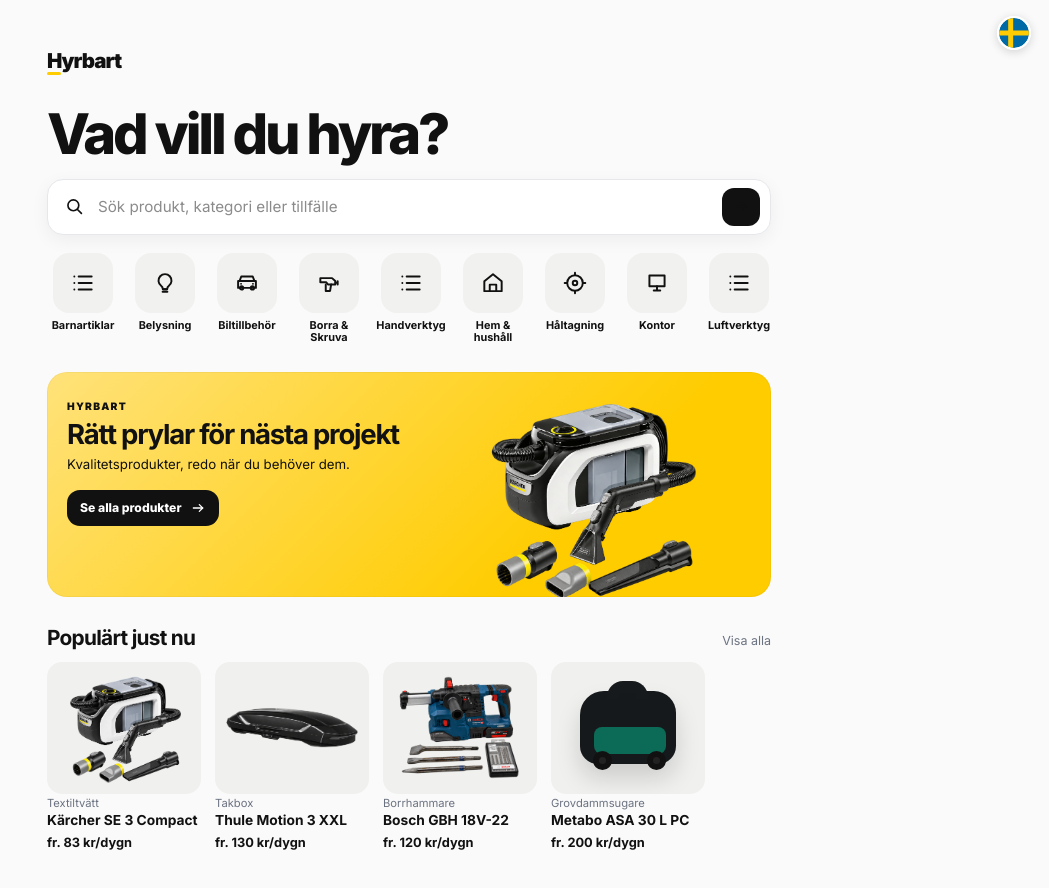
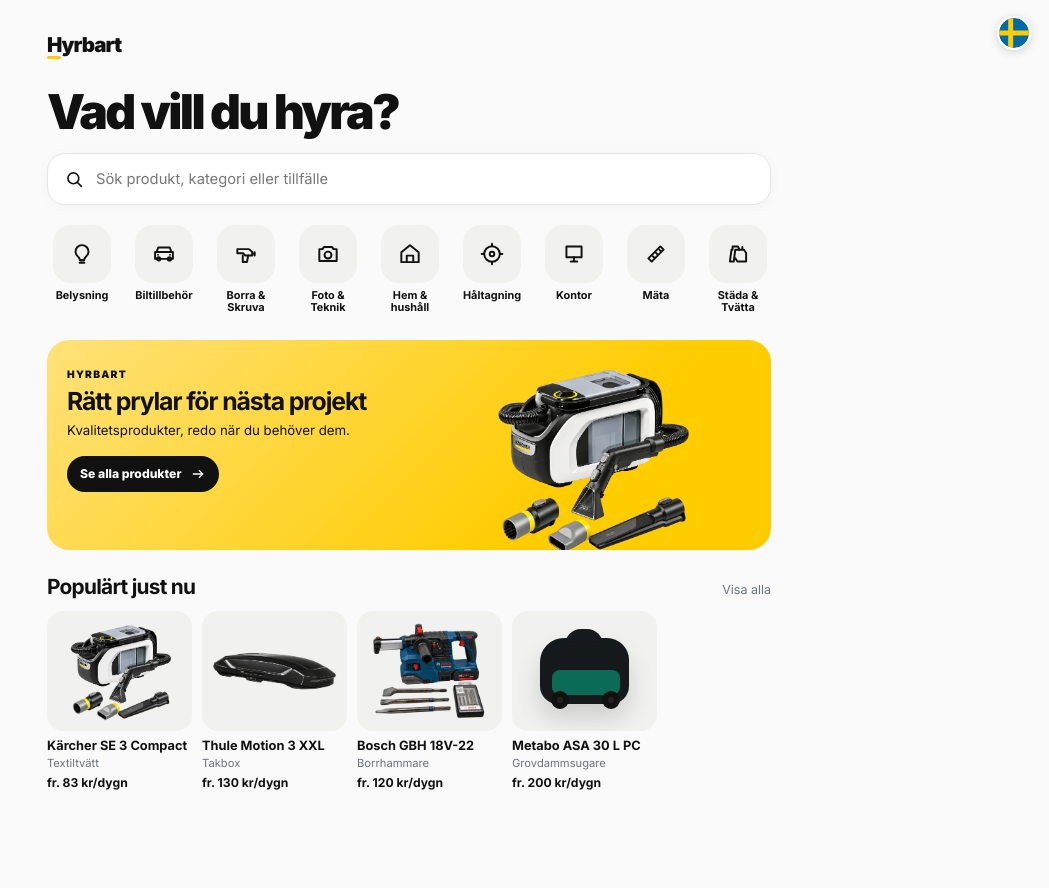
Before and after one commit to peralmkvist/hyrbart-webapp, a Next.js app in the folder hyrbart-webapp/: page /sv in a window 1280 px wide. Shown: the top 888 px of the page, without its empty margins (231-1280 px from the left). Built offline with nearby package versions, Linux system fonts and the light colour scheme; no server answers.

Commit message:
Restore previous homepage design

```diff
--- a/hyrbart-webapp/app/[locale]/page.tsx
+++ b/hyrbart-webapp/app/[locale]/page.tsx
@@ -4,20 +4,17 @@ import ProductVisual from '@/components/ProductVisual';
 import { ArrowIcon, CategoryIcon, SearchIcon } from '@/components/Icons';
 
 const categoryDefinitions = [
-  { value: 'Barnartiklar', sv: 'Barnartiklar', en: 'Baby & kids' },
   { value: 'Belysning', sv: 'Belysning', en: 'Lighting' },
   { value: 'Biltillbehör', sv: 'Biltillbehör', en: 'Car accessories' },
   { value: 'Borra & Skruva', sv: 'Borra & Skruva', en: 'Drilling & screwdriving' },
-  { value: 'Handverktyg', sv: 'Handverktyg', en: 'Hand tools' },
+  { value: 'Foto & Teknik', sv: 'Foto & Teknik', en: 'Photo & tech' },
   { value: 'Hem & hushåll', sv: 'Hem & hushåll', en: 'Home & household' },
   { value: 'Håltagning', sv: 'Håltagning', en: 'Hole making' },
   { value: 'Kontor', sv: 'Kontor', en: 'Office' },
-  { value: 'Luftverktyg', sv: 'Luftverktyg', en: 'Air tools' },
   { value: 'Mäta', sv: 'Mäta', en: 'Measuring' },
   { value: 'Städa & Tvätta', sv: 'Städa & Tvätta', en: 'Cleaning & washing' },
   { value: 'Såga & Slipa', sv: 'Såga & Slipa', en: 'Sawing & sanding' },
   { value: 'Trädgård', sv: 'Trädgård', en: 'Garden' },
-  { value: 'Värme', sv: 'Värme', en: 'Heating' },
 ];
 
 function formatPrice(price: string, en: boolean) {
@@ -34,30 +31,22 @@ export default async function HomePage({ params }: { params: Promise<{ locale: s
     .slice(0, 4);
 
   return (
-    <div className="pageShell homePage2 discoveryHome21">
+    <div className="pageShell homePage2">
       <header className="brandHeader2" aria-label="Hyrbart">
         <Link href={`/${locale}`} className="hyrbartWordmark2" aria-label="Hyrbart">
           <span className="hyrbartWordmarkH2">H<i aria-hidden="true" /></span><span>yrbart</span>
         </Link>
       </header>
 
-      <section className="homeIntro2 discoveryIntro21">
+      <section className="homeIntro2">
         <h1>{en ? 'What do you want to rent?' : 'Vad vill du hyra?'}</h1>
-        <form action={`/${locale}/produkter`} method="get" className="searchField2 homeSearch2 discoverySearch21" role="search">
+        <Link href={`/${locale}/produkter`} className="searchField2 homeSearch2">
           <SearchIcon aria-hidden="true" />
-          <input
-            type="search"
-            name="q"
-            enterKeyHint="search"
-            autoComplete="off"
-            aria-label={en ? 'Search products' : 'Sök produkter'}
-            placeholder={en ? 'Search product, category or use' : 'Sök produkt, kategori eller tillfälle'}
-          />
-          <button type="submit" aria-label={en ? 'Search' : 'Sök'}><ArrowIcon /></button>
-        </form>
+          <span>{en ? 'Search product, category or use' : 'Sök produkt, kategori eller tillfälle'}</span>
+        </Link>
       </section>
 
-      <section className="homeCategories2 discoveryCategories21" aria-label={en ? 'Categories' : 'Kategorier'}>
+      <section className="homeCategories2" aria-label={en ? 'Categories' : 'Kategorier'}>
         {categoryDefinitions.map((category) => (
           <Link key={category.value} href={`/${locale}/produkter?category=${encodeURIComponent(category.value)}`}>
             <span className="categoryIconBubble2"><CategoryIcon category={category.value} /></span>
@@ -66,7 +55,7 @@ export default async function HomePage({ params }: { params: Promise<{ locale: s
         ))}
       </section>
 
-      <section className="homeHeroCard2 discoveryHero21">
+      <section className="homeHeroCard2">
         <div>
           <span className="eyebrow2">HYRBART</span>
           <h2>{en ? 'The right gear for the next project' : 'Rätt prylar för nästa projekt'}</h2>
@@ -77,24 +66,34 @@ export default async function HomePage({ params }: { params: Promise<{ locale: s
         </div>
         {featured[0] && (
           <div className="heroProduct2" aria-hidden="true">
-            <ProductVisual kind="cleaner" accent={featured[0].accent} imageSrc={featured[0].image} imageAlt="" />
+            <ProductVisual
+              kind="cleaner"
+              accent={featured[0].accent}
+              imageSrc={featured[0].image}
+              imageAlt=""
+            />
           </div>
         )}
       </section>
 
-      <section className="homePopular2 discoveryPopular21">
+      <section className="homePopular2">
         <div className="sectionHeading2">
           <h2>{en ? 'Popular right now' : 'Populärt just nu'}</h2>
           <Link href={`/${locale}/produkter`}>{en ? 'See all' : 'Visa alla'}</Link>
         </div>
-        <div className="popularRail2 discoveryRail21">
+        <div className="popularRail2">
           {featured.map((product) => (
-            <Link key={product.slug} href={`/${locale}/produkter/${product.slug}`} className="popularCard2 discoveryPopularCard21">
+            <Link key={product.slug} href={`/${locale}/produkter/${product.slug}`} className="popularCard2">
               <div className="popularVisual2">
-                <ProductVisual kind="cleaner" accent={product.accent} imageSrc={product.image} imageAlt={`${product.brand} ${product.name}`} />
+                <ProductVisual
+                  kind="cleaner"
+                  accent={product.accent}
+                  imageSrc={product.image}
+                  imageAlt={`${product.brand} ${product.name}`}
+                />
               </div>
-              <span className="discoveryType21">{en ? (product.typeEn ?? product.type) : product.type}</span>
               <strong>{product.brand} {product.name}</strong>
+              <span>{en ? (product.typeEn ?? product.type) : product.type}</span>
               <b>{formatPrice(product.price, en)}</b>
             </Link>
           ))}
```
